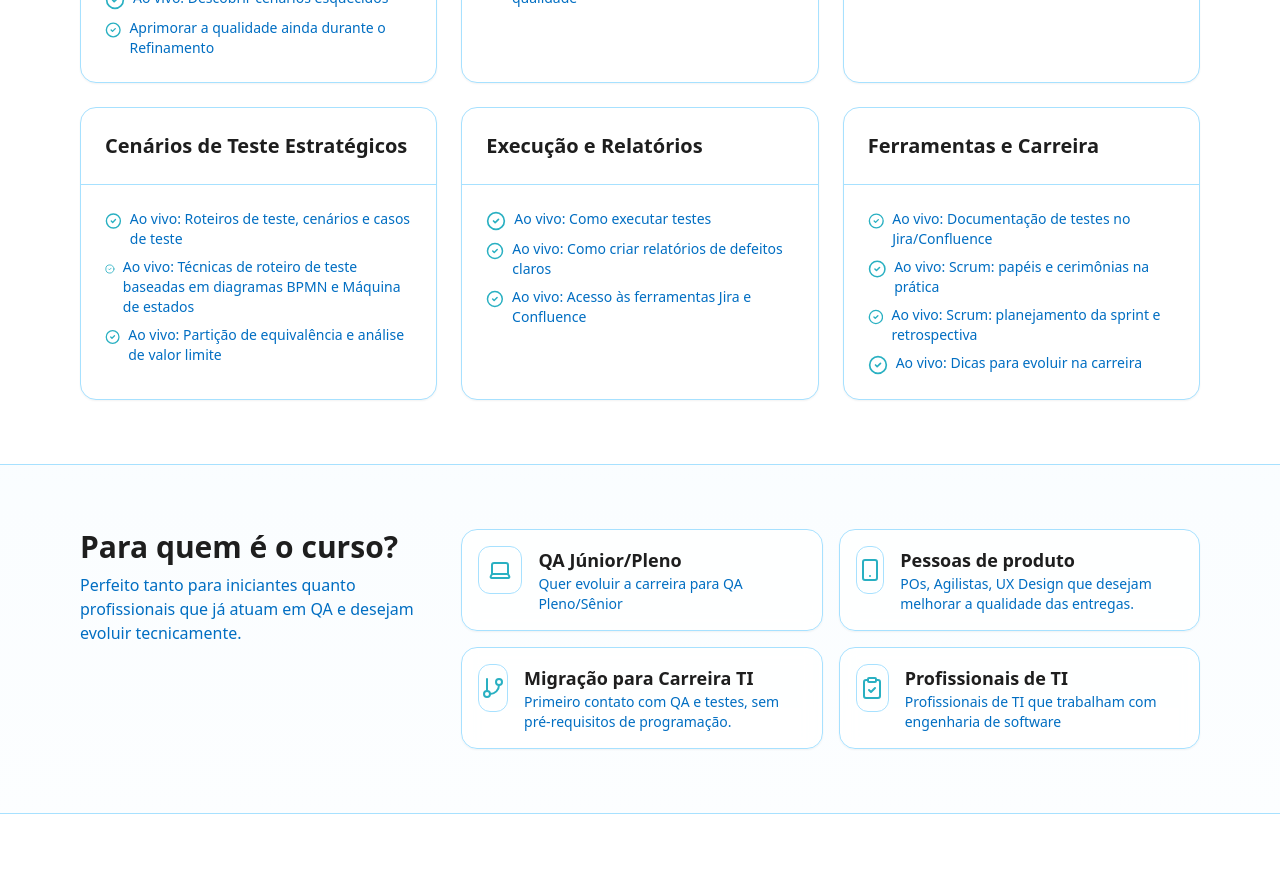
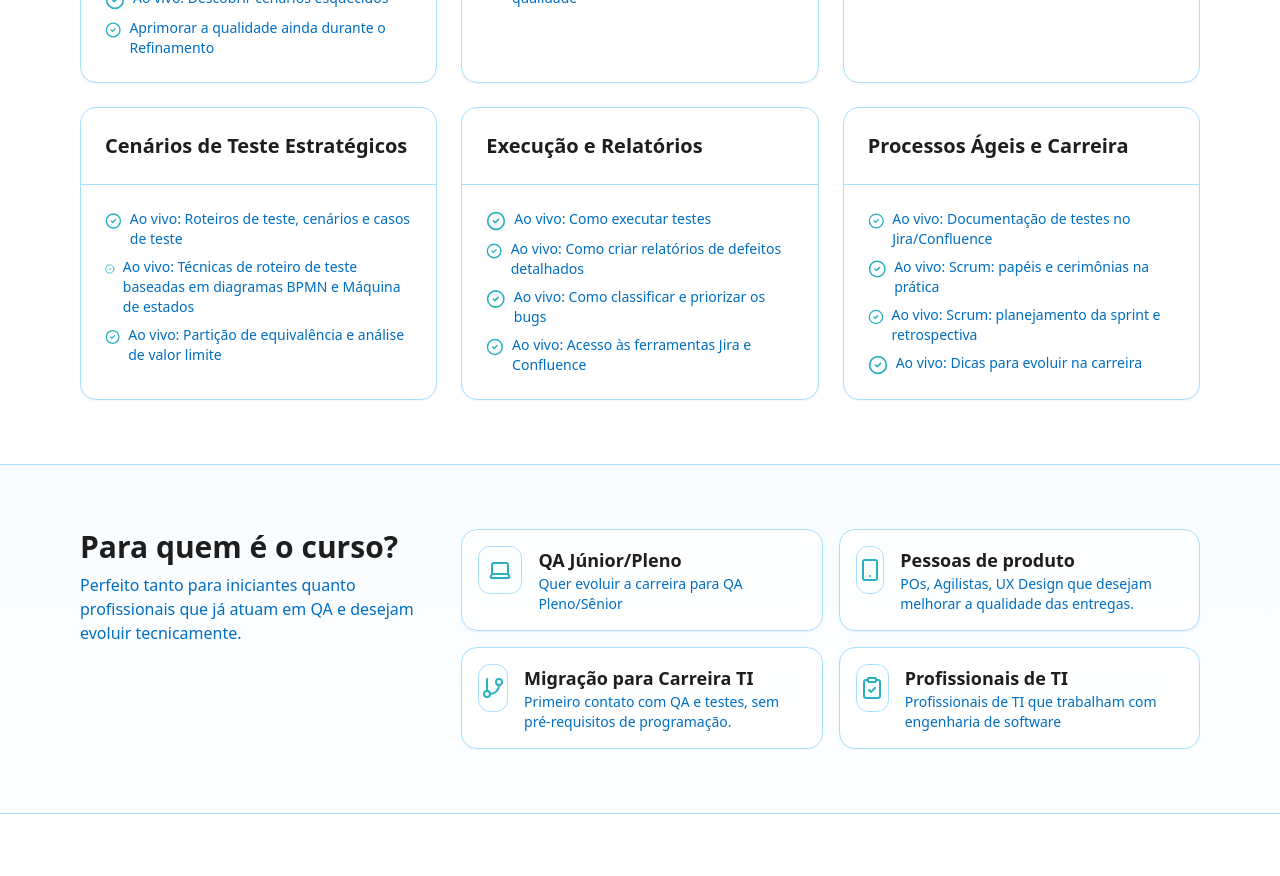
Before and after one commit to carolsprak/cursos, a React (Vite) app: page / in a window 1280 px wide. Shown: the part 1460-2336 px from the top of the page. Built offline with nearby package versions, Linux system fonts and the light colour scheme.

Commit message:
Update App.jsx

```diff
--- a/src/App.jsx
+++ b/src/App.jsx
@@ -224,10 +224,11 @@ export default function LandingCursoTesteBasico() {
             ]} />
             <ModuleItem title="Execução e Relatórios" topics={[
               "Ao vivo: Como executar testes",
-              "Ao vivo: Como criar relatórios de defeitos claros",
+              "Ao vivo: Como criar relatórios de defeitos detalhados",
+              "Ao vivo: Como classificar e priorizar os bugs",
               "Ao vivo: Acesso às ferramentas Jira e Confluence",
             ]} />
-            <ModuleItem title="Ferramentas e Carreira" topics={[
+            <ModuleItem title="Processos Ágeis e Carreira" topics={[
               "Ao vivo: Documentação de testes no Jira/Confluence",
               "Ao vivo: Scrum: papéis e cerimônias na prática",
               "Ao vivo: Scrum: planejamento da sprint e retrospectiva",
```
